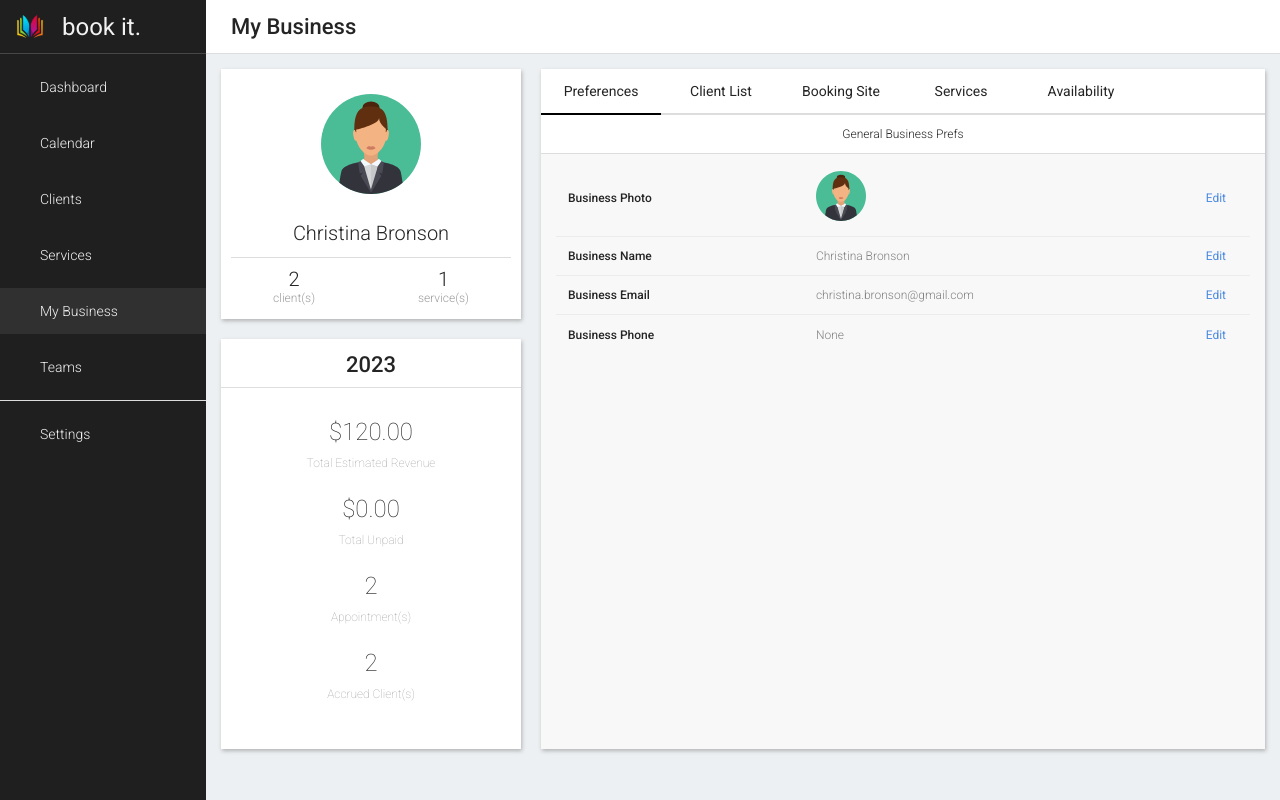
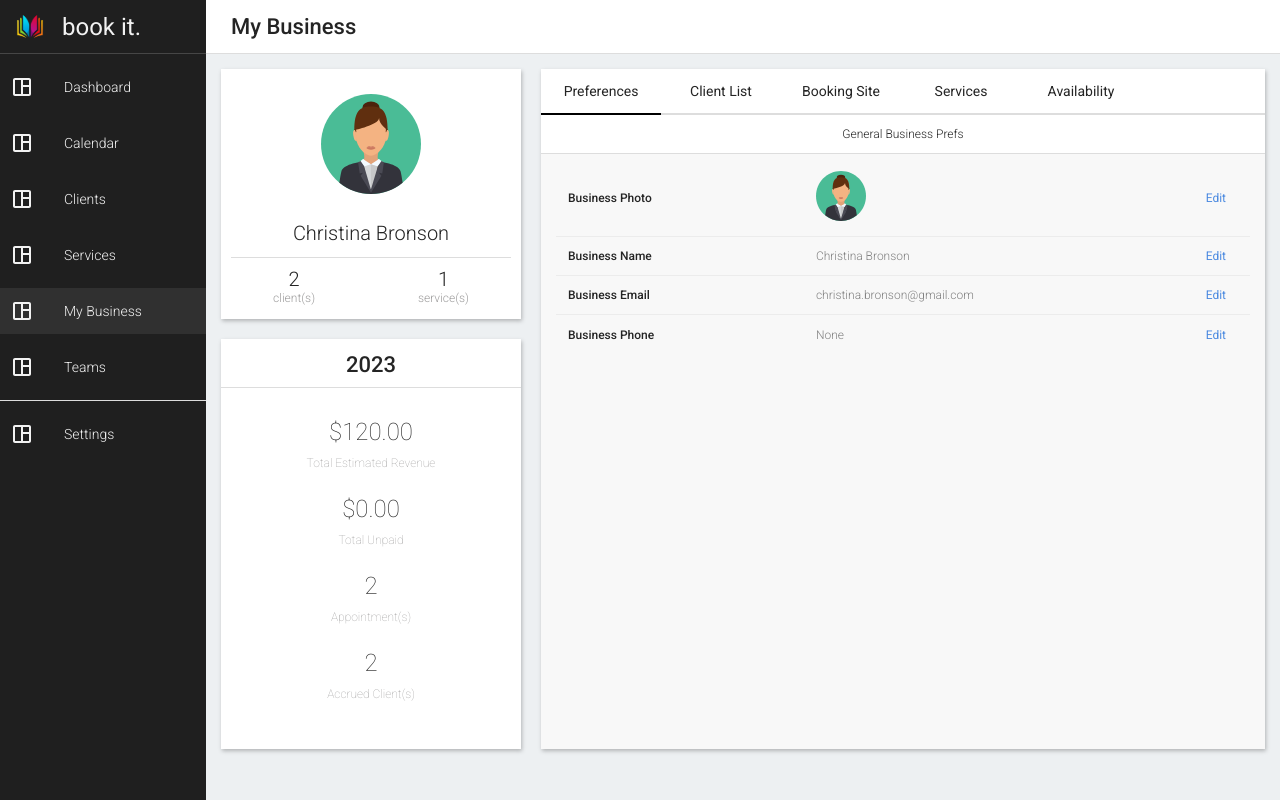
Before and after one commit to ryanhartwig/bookeasy, a Next.js app in the folder next/: page /business in a window 1280 px wide. Built offline with nearby package versions, Linux system fonts and the light colour scheme.

Commit message:
Update navbar buttons to include icon and display properly

```diff
--- a/next/src/app/home.css
+++ b/next/src/app/home.scss
@@ -52,17 +52,33 @@
 }
 
 .Navigator_links p {
+  padding: 15px 40px;
+
   font-weight: 300;
   font-size: 14px;
 
-  padding: 15px 40px;
+  transition: background-color 200ms;
+
+
+}
+
+.Navigator_link {
+  display: flex;
+  align-items: center;
+
   margin: 10px 0;
+  padding: 0 10px;
 
-  transition: background-color 200ms;
+  p {
+    position: relative;
+    left: -10px;
+  }
+
+  &.active {
+    background: #d9d9d917;
+  }
 }
-.Navigator_links p.active {
-  background: #d9d9d917;
-}
+
 
 /* Right side content */
 .Content {
--- a/next/src/app/layout.tsx
+++ b/next/src/app/layout.tsx
@@ -1,5 +1,5 @@
 import './globals.css'
-import './home.css';
+import './home.scss';
 
 import { Navigator } from '@/components/Navigator';
 import { Header } from '@/components/Header';
--- a/next/src/components/Navigator.tsx
+++ b/next/src/components/Navigator.tsx
@@ -6,6 +6,10 @@ import * as bookit from '../../public/assets/logo_temp.svg';
 import Link from 'next/link';
 import { usePathname } from 'next/navigation';
 import navlinks from '@/utility/data/navlinks';
+
+import styles from './navigator.module.scss';
+import clsx from 'clsx';
+import { MdOutlineSpaceDashboard } from 'react-icons/md';
 
 export const Navigator = () => {
   const path = usePathname();
@@ -17,11 +21,17 @@ export const Navigator = () => {
         <span>book it.</span>
       </div>
       <div className='Navigator_links'>
-        { navlinks.map(([name, url]) => (
-          <Link key={name} href={url}><p className={path === `/${url}` ? 'active' : ''} >{name}</p></Link>
+        {navlinks.map(([name, url, Icon]) => (
+          <Link className={clsx('Navigator_link', {'active': path === `/${url}`})} key={name} href={url}>
+            <Icon />
+            <p>{name}</p>
+          </Link>
         ))}
         <hr />
-        <Link href="settings"><p className={path === '/settings' ? 'active' : ''} >Settings</p></Link>
+        <Link className={clsx('Navigator_link', {'active': path === '/settings'})} href='settings'>
+          <MdOutlineSpaceDashboard />
+          <p>Settings</p>
+        </Link>
       </div>
     </div>
   )
--- /dev/null
+++ b/next/src/components/navigator.module.scss
@@ -0,0 +1,5 @@
+.link {
+  display: flex;
+  align-items: center;
+
+}
--- a/next/src/utility/data/navlinks.ts
+++ b/next/src/utility/data/navlinks.ts
@@ -1,10 +1,13 @@
-const navlinks = [
-  ['Dashboard', 'dashboard'],
-  ['Calendar', 'calendar'],
-  ['Clients', 'clients'],
-  ['Services', 'services'],
-  ['My Business', 'business'],
-  ['Teams', 'teams'],
+import { IconType } from 'react-icons';
+import { MdOutlineSpaceDashboard } from 'react-icons/md';
+
+const navlinks: [string, string, IconType][] = [
+  ['Dashboard', 'dashboard', MdOutlineSpaceDashboard],
+  ['Calendar', 'calendar', MdOutlineSpaceDashboard],
+  ['Clients', 'clients', MdOutlineSpaceDashboard],
+  ['Services', 'services', MdOutlineSpaceDashboard],
+  ['My Business', 'business', MdOutlineSpaceDashboard],
+  ['Teams', 'teams', MdOutlineSpaceDashboard],
 ];
 
 export default navlinks;
```
